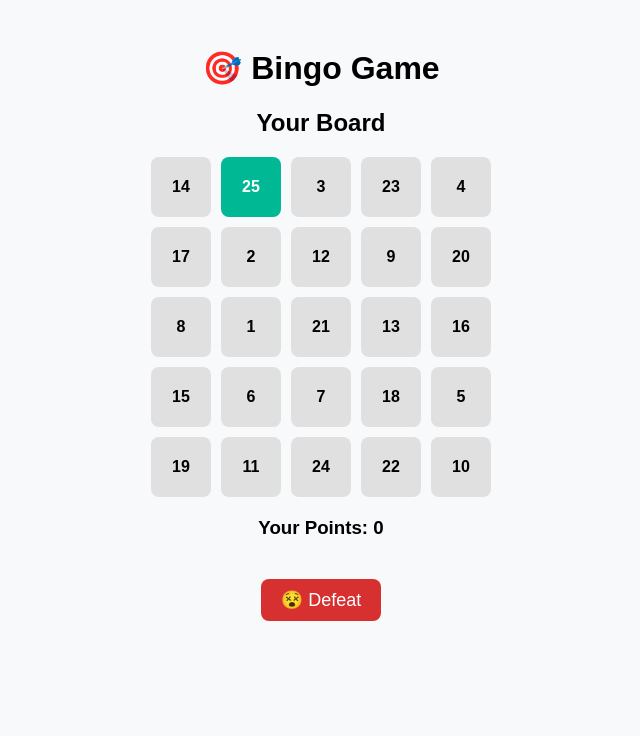
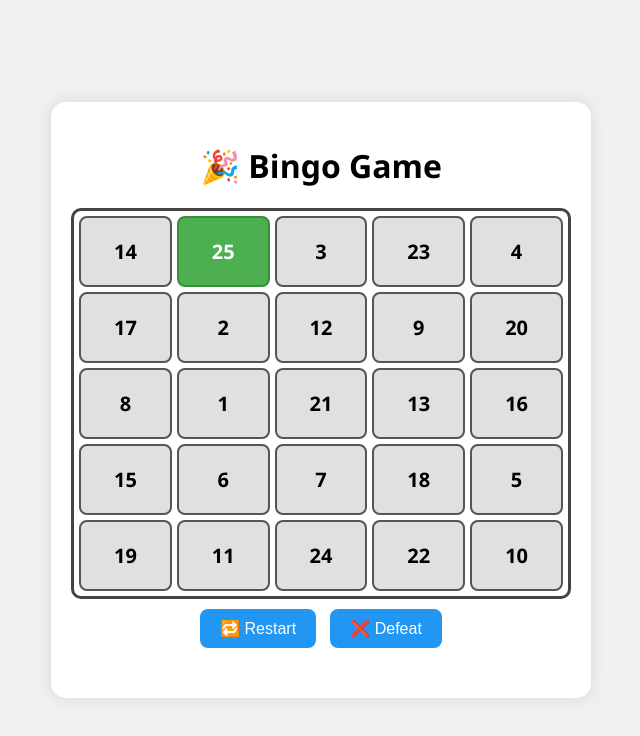
Before and after one commit to Anshuldhou/bingo-game, a plain HTML site: page index.html in a window 1280 px wide. Both pictures are taken after a click on the element "25". Shown: the whole page, without its empty margins (319-959 px from the left). Drawn offline with Linux system fonts and the light colour scheme.

Commit message:
Add restart button..

```diff
--- a/index.html
+++ b/index.html
@@ -2,25 +2,26 @@
 <html lang="en">
 <head>
   <meta charset="UTF-8" />
+  <meta name="viewport" content="width=device-width, initial-scale=1.0" />
   <title>Bingo Game</title>
   <link rel="stylesheet" href="style.css" />
 </head>
 <body>
-  <h1>🎯 Bingo Game</h1>
+  <div class="container">
+    <h1>🎉 Bingo Game</h1>
 
-  <div class="board-container">
-    <h2>Your Board</h2>
-    <div id="player-board" class="board"></div>
+    <div id="bingo-board"></div>
+
+    <div>
+      <button onclick="restartGame()">🔁 Restart</button>
+      <button onclick="showRemaining()">❌ Defeat</button>
+    </div>
+
+    <div id="message" style="margin-top: 20px; font-size: 18px; color: green;"></div>
   </div>
 
-  <h3>Your Points: <span id="player-points">0</span></h3>
-  <h2 id="message"></h2>
+  <audio id="winSound" src="win.mp3" preload="auto"></audio>
 
-  <button onclick="revealLeftNumbers()">😵 Defeat</button>
-
-  <audio id="win-sound" src="https://www.soundjay.com/human/sounds/applause-01.mp3"></audio>
-
-  <!-- Put script at the end so all elements are loaded first -->
   <script src="script.js"></script>
 </body>
 </html>
--- a/script.js
+++ b/script.js
@@ -1,92 +1,102 @@
-let playerBoard = [];
-let playerLines = 0;
-let allNumbers = [];
+let board = [];
+let selected = [];
+let winCount = 0;
 
+// Create a shuffled 5x5 Bingo board
 function createBoard() {
-  const boardDiv = document.getElementById("player-board");
-  boardDiv.innerHTML = "";
-  let numbers = Array.from({ length: 25 }, (_, i) => i + 1).sort(() => 0.5 - Math.random());
-  allNumbers = numbers.slice();
-  let index = 0;
+    const numbers = Array.from({ length: 25 }, (_, i) => i + 1).sort(() => 0.5 - Math.random());
+    board = [];
+    selected = [];
+    winCount = 0;
+    document.getElementById("message").textContent = "";
 
     for (let i = 0; i < 5; i++) {
-    playerBoard[i] = [];
+        board.push(numbers.slice(i * 5, i * 5 + 5));
+        selected.push([false, false, false, false, false]);
+    }
+
+    renderBoard();
+}
+
+// Render the board in HTML
+function renderBoard() {
+    const boardDiv = document.getElementById("bingo-board");
+    boardDiv.innerHTML = "";
+
+    for (let i = 0; i < 5; i++) {
         for (let j = 0; j < 5; j++) {
-      const number = numbers[index++];
-      const cellDiv = document.createElement("div");
-      cellDiv.className = "cell";
-      cellDiv.textContent = number;
-      cellDiv.dataset.clicked = "false";
-
-      const cellObj = {
-        element: cellDiv,
-        number: number,
-        clicked: false
-      };
-
-      cellDiv.onclick = () => {
-        if (cellDiv.dataset.clicked === "false") {
-          cellDiv.classList.add("clicked");
-          cellDiv.dataset.clicked = "true";
-          cellObj.clicked = true;
-          checkBingo(playerBoard);
-        }
-      };
-
-      boardDiv.appendChild(cellDiv);
-      playerBoard[i][j] = cellObj;
+            const cell = document.createElement("div");
+            cell.className = "cell";
+            cell.textContent = board[i][j];
+            if (selected[i][j]) cell.classList.add("selected");
+            cell.onclick = () => handleClick(i, j);
+            boardDiv.appendChild(cell);
         }
     }
 }
 
-function checkBingo(board) {
-  let lines = 0;
-
-  // Rows
-  for (let i = 0; i < 5; i++) {
-    if (board[i].every(cell => cell.clicked)) lines++;
-  }
-
-  // Columns
-  for (let j = 0; j < 5; j++) {
-    if ([0, 1, 2, 3, 4].every(i => board[i][j].clicked)) lines++;
-  }
-
-  // Diagonals
-  if ([0, 1, 2, 3, 4].every(i => board[i][i].clicked)) lines++;
-  if ([0, 1, 2, 3, 4].every(i => board[i][4 - i].clicked)) lines++;
-
-  playerLines = lines;
-  document.getElementById("player-points").textContent = playerLines;
-
-  if (playerLines >= 5) {
-    document.getElementById("message").textContent = "🎉 You Won!";
-    document.getElementById("win-sound").play();
+// Handle cell click
+function handleClick(row, col) {
+    if (!selected[row][col]) {
+        selected[row][col] = true;
+        renderBoard();
+        checkWin();
     }
 }
 
-function revealLeftNumbers() {
+// Check rows, columns, and diagonals
+function checkWin() {
+    let count = 0;
+
+    // Check rows
+    for (let i = 0; i < 5; i++) {
+        if (selected[i].every(val => val)) count++;
+    }
+
+    // Check columns
+    for (let j = 0; j < 5; j++) {
+        let colComplete = true;
+        for (let i = 0; i < 5; i++) {
+            if (!selected[i][j]) {
+                colComplete = false;
+                break;
+            }
+        }
+        if (colComplete) count++;
+    }
+
+    // Diagonal 1
+    if ([0, 1, 2, 3, 4].every(i => selected[i][i])) count++;
+
+    // Diagonal 2
+    if ([0, 1, 2, 3, 4].every(i => selected[i][4 - i])) count++;
+
+    if (count >= 5 && winCount === 0) {
+        winCount = count;
+        document.getElementById("message").textContent = `🎉 You won the match!`;
+        document.getElementById("winSound").play();
+    }
+}
+
+// Restart the game
+function restartGame() {
+    if (confirm("Are you sure you want to restart the game?")) {
+        createBoard();
+    }
+}
+
+// Show remaining numbers (Defeat)
+function showRemaining() {
     const left = [];
-
-  for (let row of playerBoard) {
-    for (let cell of row) {
-      if (!cell.clicked) {
-        left.push(cell.number);
-        cell.clicked = true;
-        cell.element.classList.add("clicked");
-        cell.element.dataset.clicked = "true";
+    for (let i = 0; i < 5; i++) {
+        for (let j = 0; j < 5; j++) {
+            if (!selected[i][j]) {
+                left.push(board[i][j]);
             }
         }
     }
 
-  checkBingo(playerBoard);
-
-  if (left.length > 0) {
-    alert("❗ Numbers you didn't click: " + left.join(", "));
-  } else {
-    alert("✅ You already clicked all the numbers!");
-  }
+    alert("Numbers left: " + left.join(", "));
 }
 
-
 window.onload = createBoard;
--- a/style.css
+++ b/style.css
@@ -1,49 +1,80 @@
 body {
-    font-family: Arial, sans-serif;
-    text-align: center;
-    background: #f8f9fa;
-    padding: 20px;
+  font-family: 'Segoe UI', Tahoma, Geneva, Verdana, sans-serif;
+  display: flex;
+  justify-content: center;
+  align-items: center;
+  background: #f0f0f0;
+  min-height: 100vh;
+  margin: 0;
 }
 
-  .board {
+.container {
+  text-align: center;
+  background: #fff;
+  padding: 20px;
+  border-radius: 15px;
+  box-shadow: 0 0 15px rgba(0, 0, 0, 0.1);
+  width: 90%;
+  max-width: 500px;
+}
+
+#bingo-board {
   display: grid;
-    grid-template-columns: repeat(5, 60px);
-    grid-gap: 10px;
-    justify-content: center;
-    margin: 20px auto;
+  grid-template-columns: repeat(5, 1fr);
+  grid-gap: 5px;
+  margin-top: 20px;
+  border: 3px solid #444;
+  padding: 5px;
+  border-radius: 10px;
+  background-color: #fff;
 }
 
 .cell {
-    width: 60px;
-    height: 60px;
   background-color: #e0e0e0;
-    display: flex;
-    align-items: center;
-    justify-content: center;
+  padding: 20px;
+  border: 2px solid #555;
+  font-size: 20px;
   font-weight: bold;
   cursor: pointer;
+  user-select: none;
   border-radius: 8px;
-    transition: 0.2s;
+  transition: background-color 0.3s;
 }
 
-  .cell.clicked {
-    background-color: #00b894;
+.cell:hover {
+  background-color: #d0d0d0;
+}
+
+.cell.selected {
+  background-color: #4caf50;
   color: white;
-    pointer-events: none;
+  border-color: #388e3c;
 }
 
 button {
-    margin-top: 20px;
+  margin: 10px 5px;
   padding: 10px 20px;
-    font-size: 18px;
+  font-size: 16px;
+  border-radius: 8px;
+  border: none;
+  background-color: #2196f3;
+  color: white;
   cursor: pointer;
-    background: #d63031;
-    color: white;
-    border: none;
-    border-radius: 8px;
-    transition: 0.2s;
+  transition: background-color 0.3s;
 }
 
 button:hover {
-    background: #e17055;
+  background-color: #1976d2;
 }
+
+@media (max-width: 600px) {
+  .cell {
+    padding: 15px;
+    font-size: 16px;
+  }
+
+  button {
+    width: 100%;
+    margin-top: 10px;
+  }
+}
```
Lines whose indentation alone changed are shown as unchanged.
